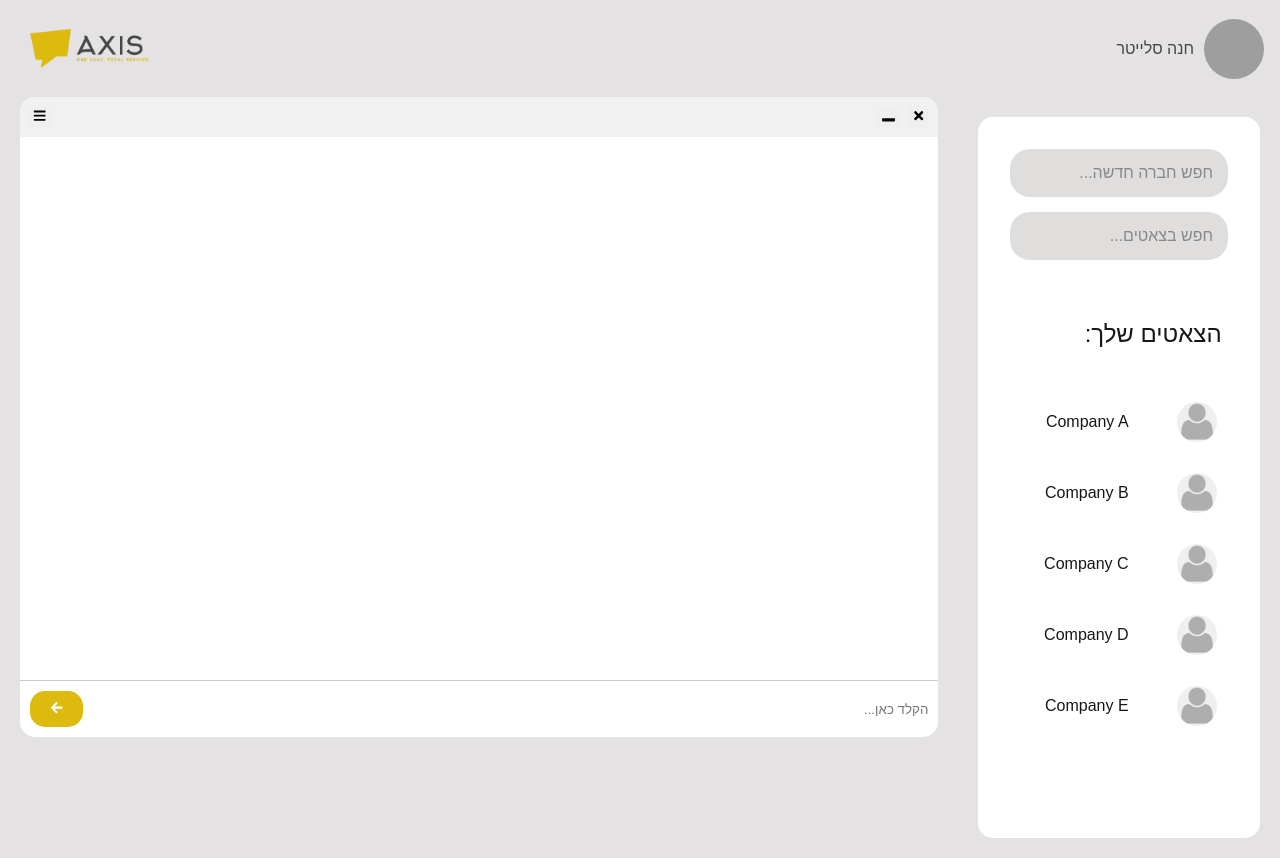
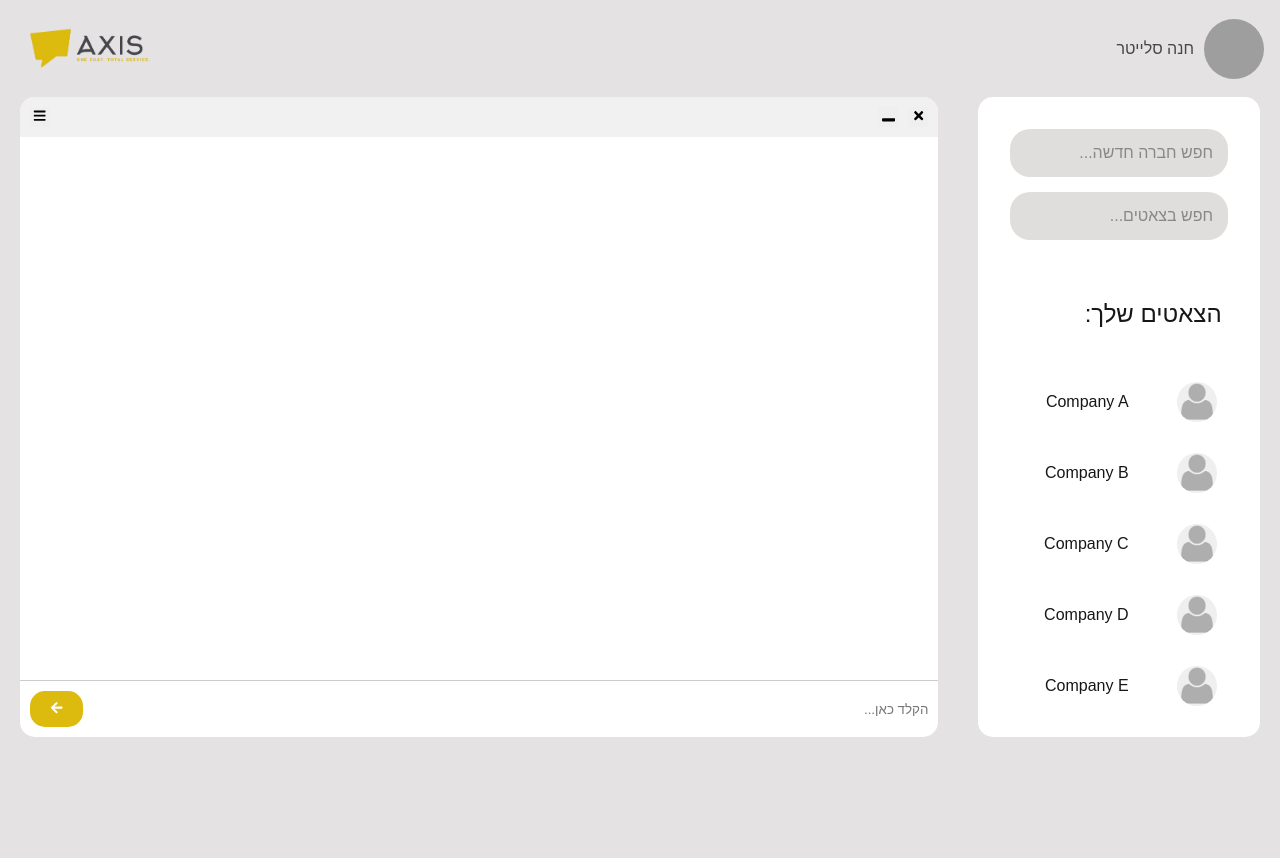
Before and after one commit to chani-s/Axis, a Next.js app: page /chat/user in a window 1280 px wide. After the commit the page ends 800 px from the top, so only its background shows below. Built offline with nearby package versions, Linux system fonts and the light colour scheme; grey boxes are pictures that could not be loaded.

Commit message:
set sideBar hight

```diff
--- a/src/app/components/chatPages/SideBar/SideBar.module.css
+++ b/src/app/components/chatPages/SideBar/SideBar.module.css
@@ -4,9 +4,15 @@
     border-radius: 15px;
     width: 23%;
     margin: 20px;
-  position: relative; /* Positioning relative to the sidebar */
+    position: relative;
+    /* Positioning relative to the sidebar */
     display: flex;
-  flex-direction: column; /* Stack inputs and bottom content vertically */
+    flex-direction: column;
+    /* Stack inputs and bottom content vertically */
+
+
+    height: 80vh;
+    margin-top: 0;
 }
 
 .inputs {
@@ -37,7 +43,8 @@
 }
 
 .selectOptions {
-  position: absolute; /* Position dropdown below the input */
+    position: absolute;
+    /* Position dropdown below the input */
     left: 0;
     top: 10%;
     width: 100%;
@@ -48,7 +55,8 @@
     overflow-y: auto;
     box-shadow: 0px 4px 6px rgba(0, 0, 0, 0.1);
     z-index: 10;
-  margin-top: 5px; /* Ensure some space between input and dropdown */
+    margin-top: 5px;
+    /* Ensure some space between input and dropdown */
 }
 
 .optionItem {
```
Lines whose indentation alone changed are shown as unchanged.
